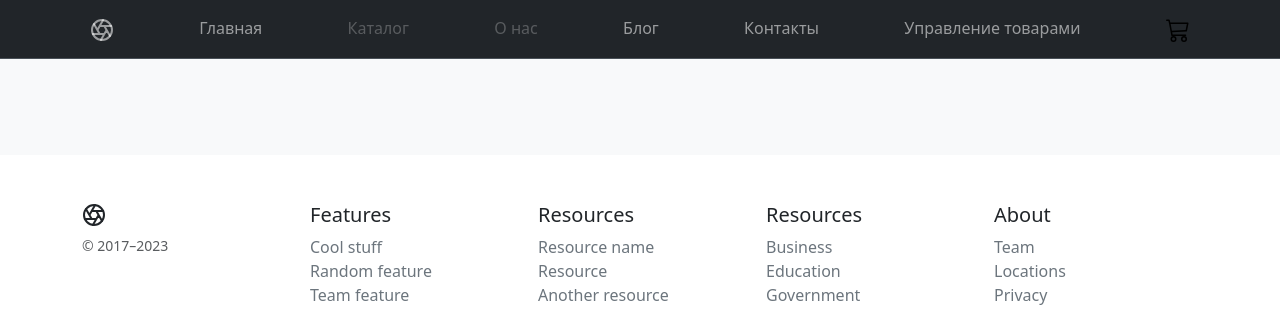
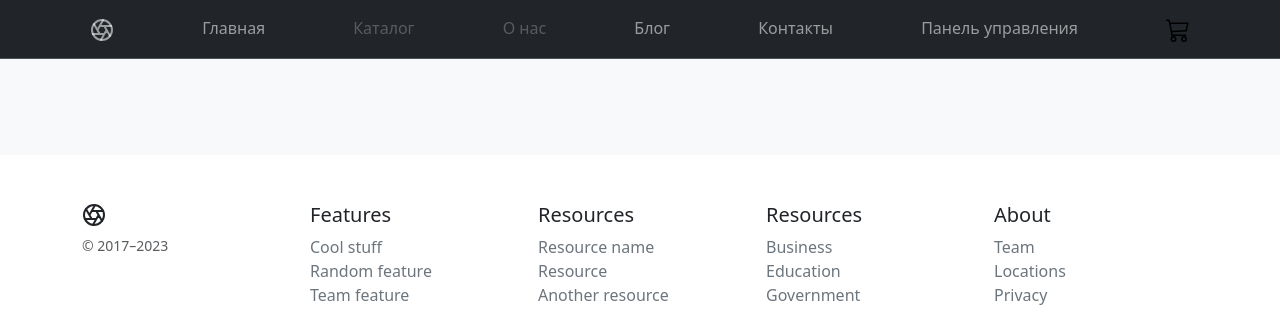
Before and after one commit to Mirrormsk/skystore, a Django app: template blog/templates/blog/article_list.html in a window 1280 px wide. Shown: the top 309 px of the page. Run offline with Django 4.2, Linux system fonts and the light colour scheme; the template is opened without the code that fills it, so the values that code supplies are empty; some libraries are stand-ins or nearby versions.

Commit message:
menu item renamed

```diff
--- a/catalog/templates/catalog/includes/inc_main_menu.html
+++ b/catalog/templates/catalog/includes/inc_main_menu.html
@@ -15,7 +15,7 @@
         <li class="nav-item"><a class="nav-link {% if nbar == 'contacts' %}active{% endif %}"
                                 href="{% url 'catalog:contacts' %}">Контакты</a></li>
         <li class="nav-item"><a class="nav-link {% if nbar == 'backoffice' %}active{% endif %}"
-                                href="{% url 'backoffice:backoffice' %}">Управление товарами</a></li>
+                                href="{% url 'backoffice:backoffice' %}">Панель управления</a></li>
         <li class="nav-item"><a class="nav-link" href="#">
             <svg class="bi" width="24" height="24">
                 <use xlink:href="#cart"></use>
```
